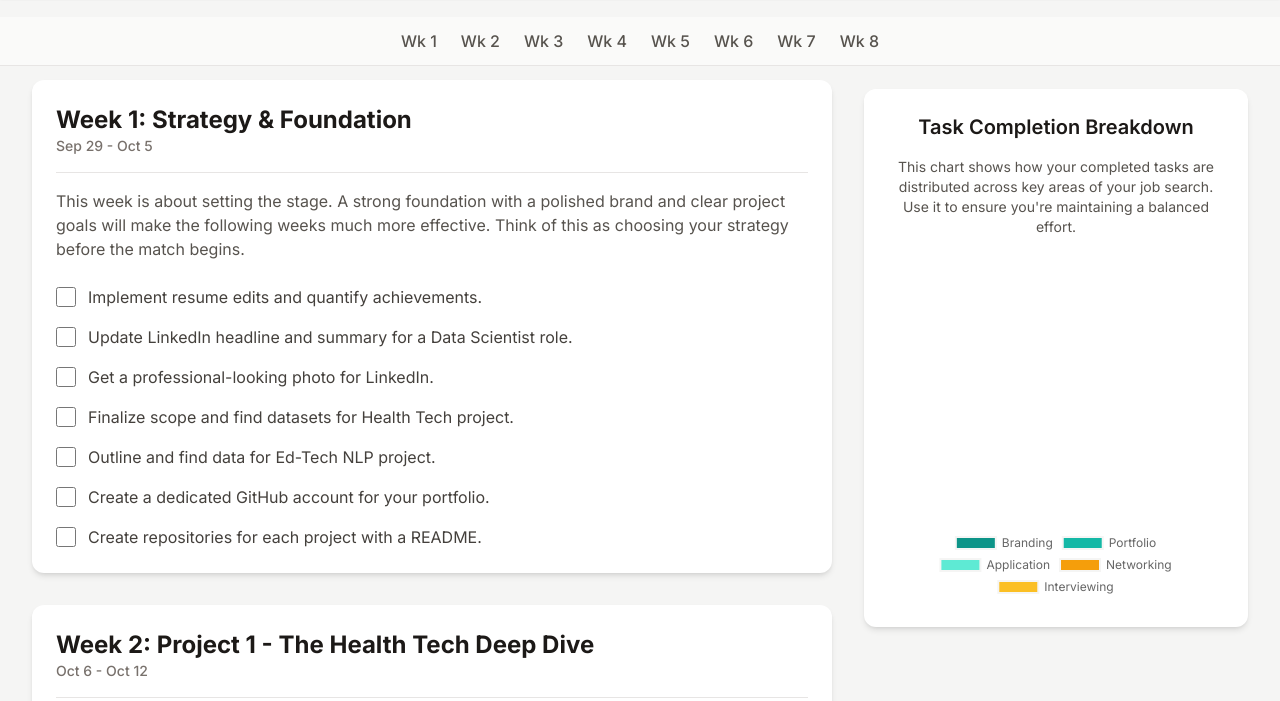
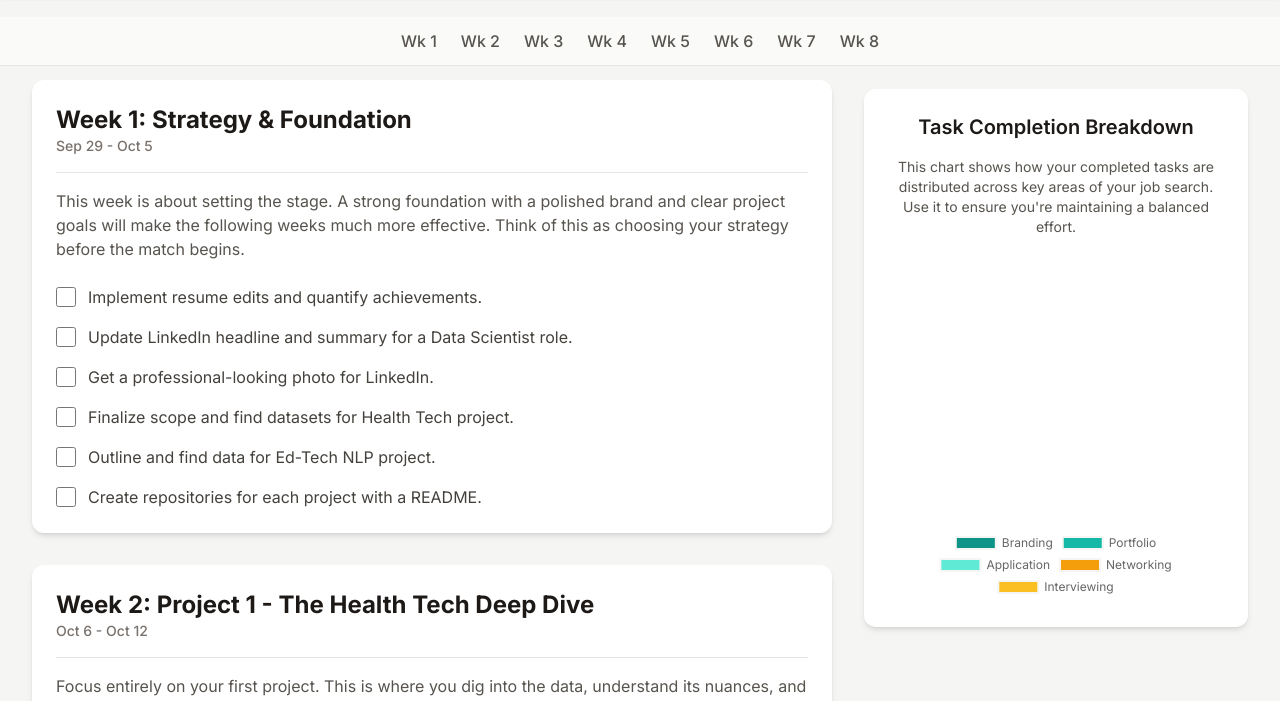
Before and after one commit to ruwzeta/data-scientist-plan, a plain HTML site: page index.html in a window 1280 px wide. Shown: the part 71-772 px from the top of the page. Drawn offline with nearby package versions, Linux system fonts and the light colour scheme.

Commit message:
Remove GitHub account suggestion from index.html
Removed suggestion to create a dedicated GitHub account for portfolio.

```diff
--- a/index.html
+++ b/index.html
@@ -96,7 +96,6 @@
                     { id: 'w1t3', text: 'Get a professional-looking photo for LinkedIn.', category: 'Branding' },
                     { id: 'w1t4', text: 'Finalize scope and find datasets for Health Tech project.', category: 'Portfolio' },
                     { id: 'w1t5', text: 'Outline and find data for Ed-Tech NLP project.', category: 'Portfolio' },
-                    { id: 'w1t6', text: 'Create a dedicated GitHub account for your portfolio.', category: 'Branding' },
                     { id: 'w1t7', text: 'Create repositories for each project with a README.', category: 'Portfolio' },
                 ]
             },
```
